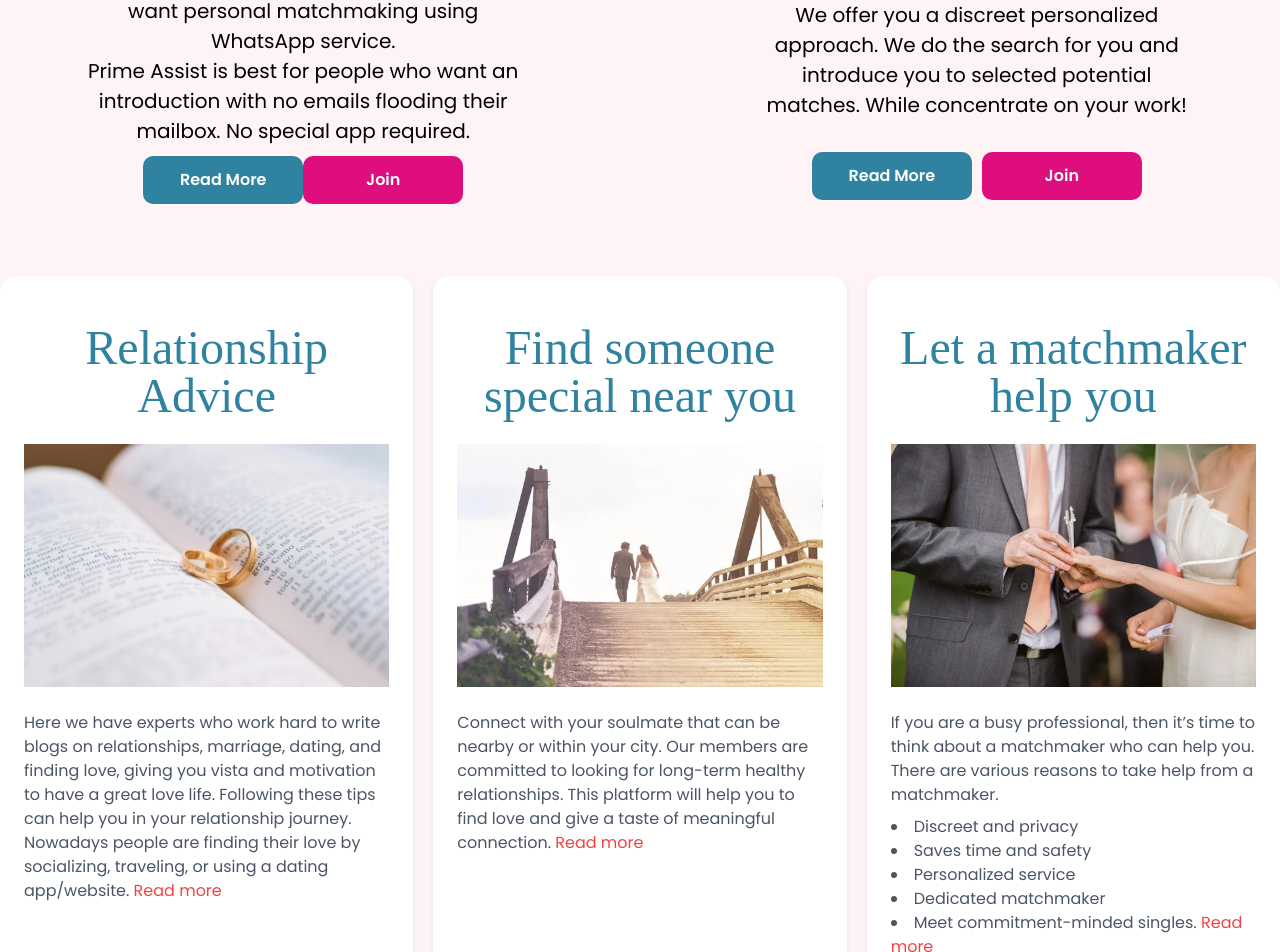
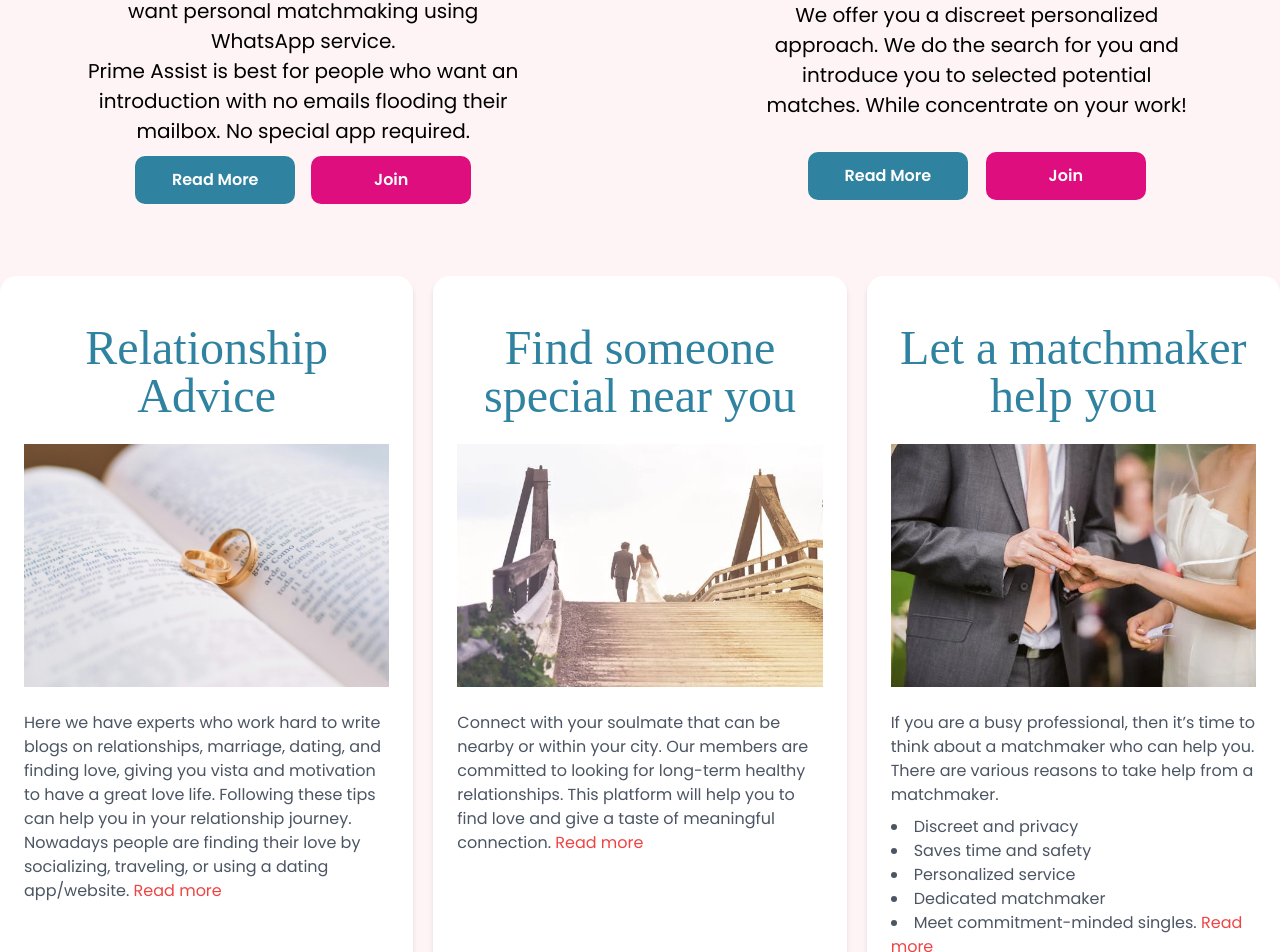
Before and after one commit to DevImran1234/Rishta_Project, a React (Vite) app: page / in a window 1280 px wide. Shown: the part 2546-3498 px from the top of the page. Built offline with nearby package versions, Linux system fonts and the light colour scheme; a web font is replaced by a local one.

Commit message:
changes added

```diff
--- a/src/Components/Login/Login.css
+++ b/src/Components/Login/Login.css
@@ -41,7 +41,7 @@ input[type="radio"] {
 }
 
 input[type="radio"]:checked {
-  background-color: deeppink;
+  background-color: #2F82A0;
   border: 2px solid deeppink;
 }
 
--- a/src/Components/Matchmaker/MatchMaker.css
+++ b/src/Components/Matchmaker/MatchMaker.css
@@ -113,6 +113,7 @@ body, html {
     color: white;
     border-radius: 0.625rem;
     transition: background-color 0.3s ease;
+    margin: 0 0.5rem;
 }
 
 .join {
```
